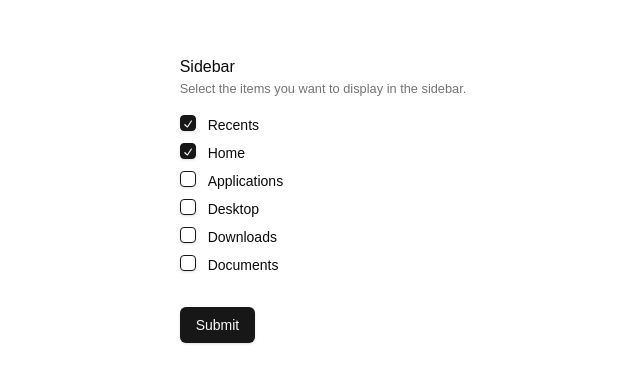
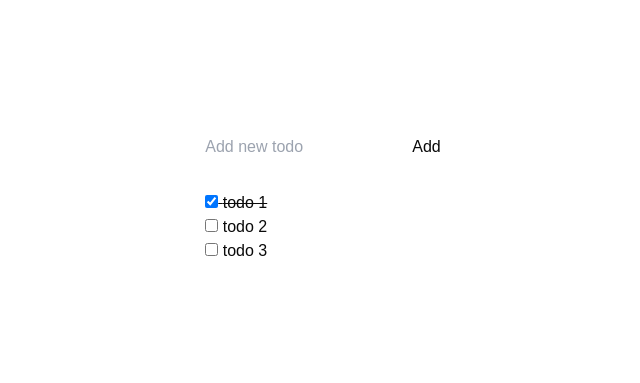
Before and after one commit to educobuci/next-test-app, a Next.js app: page / in a window 1280 px wide. Shown: the part 201-584 px from the top of the page, without its empty margins (317-957 px from the left). Built offline with nearby package versions, Linux system fonts and the light colour scheme.

Commit message:
Fist ui tests

```diff
--- /dev/null
+++ b/app/actions.ts
@@ -0,0 +1,5 @@
+'use server'
+
+export async function serverTest() {
+  console.log('Hello from server!')
+}
--- a/app/layout.tsx
+++ b/app/layout.tsx
@@ -1,35 +1,40 @@
-import type { Metadata } from "next";
-import localFont from "next/font/local";
-import "./globals.css";
+import type { Metadata } from 'next'
+import localFont from 'next/font/local'
+import './globals.css'
+import React from 'react'
+import TodoList from './page'
 
 const geistSans = localFont({
-  src: "./fonts/GeistVF.woff",
-  variable: "--font-geist-sans",
-  weight: "100 900",
-});
+  src: './fonts/GeistVF.woff',
+  variable: '--font-geist-sans',
+  weight: '100 900',
+})
 const geistMono = localFont({
-  src: "./fonts/GeistMonoVF.woff",
-  variable: "--font-geist-mono",
-  weight: "100 900",
-});
+  src: './fonts/GeistMonoVF.woff',
+  variable: '--font-geist-mono',
+  weight: '100 900',
+})
 
 export const metadata: Metadata = {
-  title: "Create Next App",
-  description: "Generated by create next app",
-};
+  title: 'Create Next App',
+  description: 'Generated by create next app',
+}
 
-export default function RootLayout({
-  children,
-}: Readonly<{
-  children: React.ReactNode;
-}>) {
+export default function RootLayout() {
+  const todoListUseCase = {
+    getTodoItems: async () => [
+      { id: 1, title: 'todo 1', isCompleted: true },
+      { id: 2, title: 'todo 2', isCompleted: false },
+      { id: 3, title: 'todo 3', isCompleted: false },
+    ],
+  }
   return (
     <html lang="en">
       <body
         className={`${geistSans.variable} ${geistMono.variable} antialiased`}
       >
-        {children}
+        <TodoList todoListUseCase={todoListUseCase} />
       </body>
     </html>
-  );
+  )
 }
--- a/app/page.tsx
+++ b/app/page.tsx
@@ -1,127 +1,16 @@
-'use client'
+import TodoList from '@/components/todoList'
+import { ITodoListUseCase } from '@/domain/ITodoListUseCase'
 
-import { zodResolver } from '@hookform/resolvers/zod'
-import { useForm } from 'react-hook-form'
-import { z } from 'zod'
+export interface ITodoListProps {
+  todoListUseCase: ITodoListUseCase
+}
 
-import { useToast } from '@/hooks/use-toast'
-import { Button } from '@/components/ui/button'
-import { Checkbox } from '@/components/ui/checkbox'
-import {
-  Form,
-  FormControl,
-  FormDescription,
-  FormField,
-  FormItem,
-  FormLabel,
-  FormMessage,
-} from '@/components/ui/form'
-
-const items = [
-  {
-    id: 'recents',
-    label: 'Recents',
-  },
-  {
-    id: 'home',
-    label: 'Home',
-  },
-  {
-    id: 'applications',
-    label: 'Applications',
-  },
-  {
-    id: 'desktop',
-    label: 'Desktop',
-  },
-  {
-    id: 'downloads',
-    label: 'Downloads',
-  },
-  {
-    id: 'documents',
-    label: 'Documents',
-  },
-] as const
-
-const FormSchema = z.object({
-  items: z.array(z.string()).refine((value) => value.some((item) => item), {
-    message: 'You have to select at least one item.',
-  }),
-})
-
-export default function TodoHome() {
-  const { toast } = useToast()
-
-  const form = useForm<z.infer<typeof FormSchema>>({
-    resolver: zodResolver(FormSchema),
-    defaultValues: {
-      items: ['recents', 'home'],
-    },
-  })
-
-  function onSubmit(data: z.infer<typeof FormSchema>) {
-    toast({
-      title: 'You submitted the following values:',
-      description: JSON.stringify(data, null, 2),
-    })
-  }
+export default async function Page({ todoListUseCase }: ITodoListProps) {
+  const todoItems = await todoListUseCase.getTodoItems()
 
   return (
-    <main className="flex items-center justify-center md:h-screen">
-      <Form {...form}>
-        <form onSubmit={form.handleSubmit(onSubmit)} className="space-y-8">
-          <FormField
-            control={form.control}
-            name="items"
-            render={() => (
-              <FormItem>
-                <div className="mb-4">
-                  <FormLabel className="text-base">Sidebar</FormLabel>
-                  <FormDescription>
-                    Select the items you want to display in the sidebar.
-                  </FormDescription>
-                </div>
-                {items.map((item) => (
-                  <FormField
-                    key={item.id}
-                    control={form.control}
-                    name="items"
-                    render={({ field }) => {
-                      return (
-                        <FormItem
-                          key={item.id}
-                          className="flex flex-row items-start space-x-3 space-y-0"
-                        >
-                          <FormControl>
-                            <Checkbox
-                              checked={field.value?.includes(item.id)}
-                              onCheckedChange={(checked) => {
-                                return checked
-                                  ? field.onChange([...field.value, item.id])
-                                  : field.onChange(
-                                      field.value?.filter(
-                                        (value) => value !== item.id
-                                      )
-                                    )
-                              }}
-                            />
-                          </FormControl>
-                          <FormLabel className="text-sm font-normal">
-                            {item.label}
-                          </FormLabel>
-                        </FormItem>
-                      )
-                    }}
-                  />
-                ))}
-                <FormMessage />
-              </FormItem>
-            )}
-          />
-          <Button type="submit">Submit</Button>
-        </form>
-      </Form>
+    <main className="flex flex-col items-center justify-center md:h-screen space-y-8">
+      <TodoList todoItems={todoItems} />
     </main>
   )
 }
--- /dev/null
+++ b/components/todoList.tsx
@@ -0,0 +1,48 @@
+'use client'
+
+import { TodoItem } from '@/domain/TodoItem'
+import { useState } from 'react'
+
+interface TodoListProps {
+  todoItems: TodoItem[]
+}
+
+export default function TodoList({ todoItems }: TodoListProps) {
+  const [items, setItems] = useState(todoItems)
+  const [newItem, setNewItem] = useState('')
+
+  const handleSubmit = (e: React.FormEvent<HTMLFormElement>) => {
+    e.preventDefault()
+    setItems([
+      ...items,
+      { id: items.length + 1, title: newItem, isCompleted: false },
+    ])
+    setNewItem('')
+  }
+
+  return (
+    <div className="flex flex-col space-y-8">
+      <form onSubmit={handleSubmit}>
+        <input
+          type="text"
+          placeholder="Add new todo"
+          onChange={(e) => setNewItem(e.target.value)}
+          value={newItem}
+        />
+        <button type="submit">Add</button>
+      </form>
+      <ul>
+        {items.map((item) => (
+          <li key={item.id} className={`${item.isCompleted && 'line-through'}`}>
+            <input
+              id={`${item.id}`}
+              type="checkbox"
+              checked={item.isCompleted}
+            />
+            <label htmlFor={`${item.id}`}> {item.title}</label>
+          </li>
+        ))}
+      </ul>
+    </div>
+  )
+}
--- /dev/null
+++ b/domain/ITodoListUseCase.ts
@@ -0,0 +1,5 @@
+import { TodoItem } from '@/domain/TodoItem'
+
+export interface ITodoListUseCase {
+  getTodoItems: () => Promise<TodoItem[]>
+}
--- /dev/null
+++ b/domain/TodoItem.ts
@@ -0,0 +1,5 @@
+export interface TodoItem {
+  id: number
+  title: string
+  isCompleted: boolean
+}
--- a/package.json
+++ b/package.json
@@ -32,12 +32,15 @@
     "zod": "^3.23.8"
   },
   "devDependencies": {
+    "@testing-library/react": "^16.0.1",
     "@types/node": "^20",
     "@types/pg": "^8.11.10",
     "@types/react": "^18",
     "@types/react-dom": "^18",
+    "@vitejs/plugin-react": "^4.3.2",
     "eslint": "^8",
     "eslint-config-next": "14.2.14",
+    "jsdom": "^25.0.1",
     "postcss": "^8",
     "tailwindcss": "^3.4.1",
     "typescript": "^5",
--- a/vitest.config.ts
+++ b/vitest.config.ts
@@ -1,12 +1,14 @@
 import { defineConfig } from 'vitest/config'
+import react from '@vitejs/plugin-react'
 
 export default defineConfig({
   test: {
     globals: true,
-    environment: 'node',
-    include: ['test/**/*.test.ts', 'test/**/*.spec.ts'],
+    environment: 'jsdom',
+    include: ['test/**/*.{test,spec}.{ts,tsx}'],
     coverage: {
       reporter: ['text', 'lcov'],
     },
   },
+  plugins: [react()],
 })
```
Also changed, not shown: 2 other files (tests, documents, lock files or other folders).
